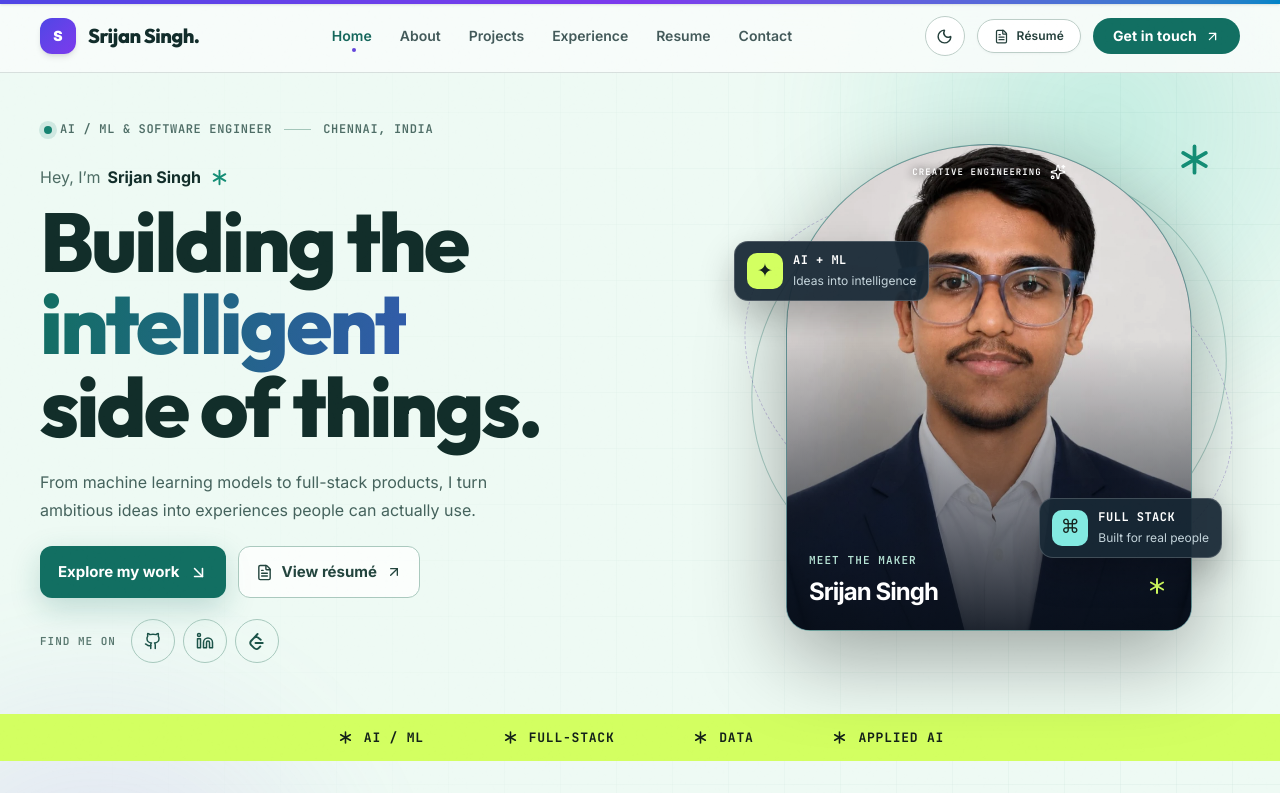
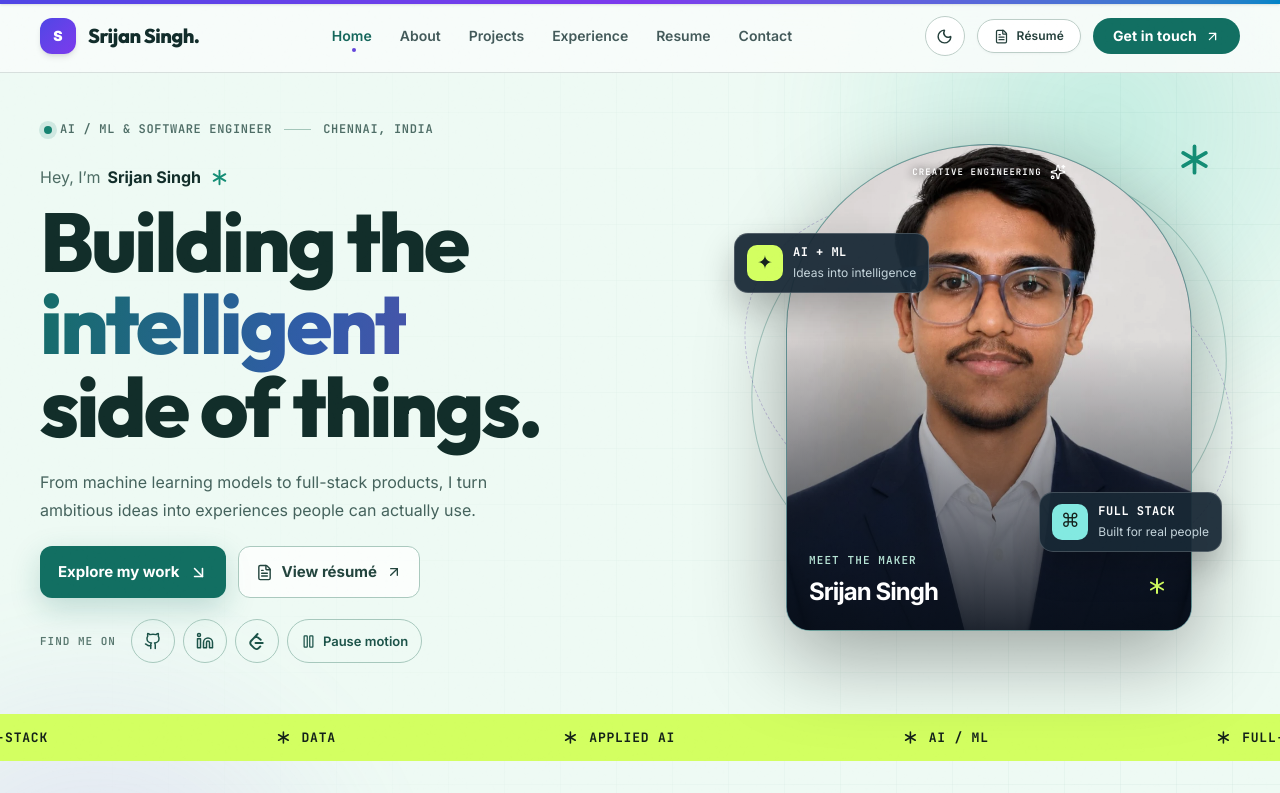
Before and after one commit to SrijanSingh2006/PERSONAL-PORFOLIO-WEBSITE, a React (Vite) app: page / in a window 1280 px wide. Shown: the top 793 px of the page. Built offline with nearby package versions, Linux system fonts and the light colour scheme.

Commit message:
Keep the homepage animated after load (#4)

```diff
--- a/src/components/sections/HeroSection.jsx
+++ b/src/components/sections/HeroSection.jsx
@@ -1,4 +1,5 @@
-import { ArrowDownRight, ArrowUpRight, Asterisk, FileText, Sparkles } from "lucide-react";
+import { useEffect, useState } from "react";
+import { ArrowDownRight, ArrowUpRight, Asterisk, FileText, Pause, Play, Sparkles } from "lucide-react";
 import { Github, LeetCode, Linkedin } from "../Icons";
 import { PROFILE } from "../../data/portfolioData";
 import { PROJECTS } from "../../data/projects";
@@ -6,8 +7,19 @@ import { PROJECTS } from "../../data/projects";
 const specialties = ["AI / ML", "FULL-STACK", "DATA", "APPLIED AI"];
 
 export default function HeroSection() {
+  const [playing, setPlaying] = useState(() => !window.matchMedia("(prefers-reduced-motion: reduce)").matches);
+
+  useEffect(() => {
+    const preference = window.matchMedia("(prefers-reduced-motion: reduce)");
+    const followPreference = (event) => setPlaying(!event.matches);
+    preference.addEventListener("change", followPreference);
+    return () => preference.removeEventListener("change", followPreference);
+  }, []);
+
+  const MotionIcon = playing ? Pause : Play;
+
   return (
-    <section id="hero" className="hero-reimagined">
+    <section id="hero" className="hero-reimagined" data-hero-motion={playing ? "playing" : "paused"}>
       <div className="hero-grid-pattern" aria-hidden="true" />
       <div className="hero-glow hero-glow-one" aria-hidden="true" />
       <div className="hero-glow hero-glow-two" aria-hidden="true" />
@@ -21,7 +33,7 @@ export default function HeroSection() {
           <p className="hero-new-intro">Hey, I’m <strong>{PROFILE.name}</strong> <Asterisk aria-hidden="true" size={23} /></p>
           <h1>
             <span className="hero-title-line">Building the</span>{" "}
-            <span className="hero-title-line"><span className="hero-gradient-word">intelligent</span></span>{" "}
+            <span className="hero-title-line"><span className="hero-gradient-word hero-loop">intelligent</span></span>{" "}
             <span className="hero-title-line">side of things.</span>
           </h1>
           <p className="hero-new-description">From machine learning models to full-stack products, I turn ambitious ideas into experiences people can actually use.</p>
@@ -29,7 +41,15 @@ export default function HeroSection() {
             <a className="hero-new-primary" href="#projects">Explore my work <ArrowDownRight size={19} /></a>
             <a className="hero-new-secondary" href={PROFILE.resumePdfUrl} target="_blank" rel="noreferrer"><FileText size={17} /> View résumé <ArrowUpRight size={16} /></a>
           </div>
-          <div className="hero-new-socials"><span>FIND ME ON</span><a href={PROFILE.github} target="_blank" rel="noreferrer" aria-label="GitHub"><Github size={18} /></a><a href={PROFILE.linkedin} target="_blank" rel="noreferrer" aria-label="LinkedIn"><Linkedin size={18} /></a><a href={PROFILE.leetcode} target="_blank" rel="noreferrer" aria-label="LeetCode"><LeetCode size={17} /></a></div>
+          <div className="hero-new-socials">
+            <span>FIND ME ON</span>
+            <a href={PROFILE.github} target="_blank" rel="noreferrer" aria-label="GitHub"><Github size={18} /></a>
+            <a href={PROFILE.linkedin} target="_blank" rel="noreferrer" aria-label="LinkedIn"><Linkedin size={18} /></a>
+            <a href={PROFILE.leetcode} target="_blank" rel="noreferrer" aria-label="LeetCode"><LeetCode size={17} /></a>
+            <button type="button" className="hero-motion-toggle" onClick={() => setPlaying(!playing)}>
+              <MotionIcon size={15} aria-hidden="true" /> {playing ? "Pause motion" : "Play motion"}
+            </button>
+          </div>
         </div>
         <div className="hero-new-visual">
           <div className="hero-visual-orbit orbit-a" aria-hidden="true" /><div className="hero-visual-orbit orbit-b" aria-hidden="true" />
@@ -38,16 +58,22 @@ export default function HeroSection() {
             <img src={`${import.meta.env.BASE_URL}images/srijan-singh.webp`} alt="Portrait of Srijan Singh" width="822" height="870" fetchPriority="high" />
             <div className="hero-image-caption"><span>MEET THE MAKER</span><strong>{PROFILE.name}<Asterisk size={24} aria-hidden="true" /></strong></div>
           </div>
-          <div className="hero-floating-card hero-floating-ai"><span aria-hidden="true">✦</span><div><strong>AI + ML</strong><small>Ideas into intelligence</small></div></div>
-          <div className="hero-floating-card hero-floating-code"><span aria-hidden="true">⌘</span><div><strong>FULL STACK</strong><small>Built for real people</small></div></div>
+          <div className="hero-loop hero-floating-card hero-floating-ai"><span aria-hidden="true">✦</span><div><strong>AI + ML</strong><small>Ideas into intelligence</small></div></div>
+          <div className="hero-loop hero-floating-card hero-floating-code"><span aria-hidden="true">⌘</span><div><strong>FULL STACK</strong><small>Built for real people</small></div></div>
           <Asterisk className="hero-visual-spark" size={45} aria-hidden="true" />
         </div>
       </div>
-      <ul className="hero-specialty-bar" aria-label="Areas of work">
-        {specialties.map((specialty) => (
-          <li key={specialty}><Asterisk size={19} aria-hidden="true" />{specialty}</li>
-        ))}
-      </ul>
+      <div className="hero-specialty-bar">
+        <div className="hero-specialty-track hero-loop">
+          {[false, true].map((duplicate) => (
+            <ul key={String(duplicate)} className="hero-specialty-group" aria-label="Areas of work" aria-hidden={duplicate || undefined}>
+              {specialties.map((specialty) => (
+                <li key={specialty}><Asterisk size={19} aria-hidden="true" />{specialty}</li>
+              ))}
+            </ul>
+          ))}
+        </div>
+      </div>
       <div className="hero-new-stats">
         <div><strong>{PROFILE.cgpa.split("/")[0]}</strong><span>CGPA AT SRMIST</span></div>
         <div><strong>92.10%</strong><span>MOODLINE TEST ACCURACY</span></div>
--- a/src/redesign.css
+++ b/src/redesign.css
@@ -45,7 +45,7 @@
 .hero-new-intro strong { color: #fff; }
 .hero-new-intro svg { color: #d3ff61; flex: 0 0 auto; }
 .hero-new-copy h1 { margin: 0; color: #fff; font-size: clamp(3.25rem, 6.5vw, 6.125rem); line-height: .99; letter-spacing: -.033em; font-weight: 750; }
-.hero-gradient-word { background: linear-gradient(100deg,#caff61,#62e7dc,#80a4ff); background-size: 200% 100%; -webkit-background-clip: text; background-clip: text; -webkit-text-fill-color: transparent; }
+.hero-gradient-word { background: linear-gradient(100deg,#caff61,#62e7dc,#80a4ff,#caff61); background-size: 250% 100%; -webkit-background-clip: text; background-clip: text; -webkit-text-fill-color: transparent; }
 .hero-title-line { display: block; }
 .hero-new-description { max-width: 510px; margin: 20px 0 22px; color: #b5c2d3; font-size: 16px; line-height: 1.75; }
 .hero-new-actions { display: flex; align-items: center; flex-wrap: wrap; gap: 12px; }
@@ -54,7 +54,7 @@
 .hero-new-primary:hover { box-shadow: 0 14px 35px rgba(193,255,74,.3); }
 .hero-new-secondary { color: #f1f6ff; background: rgba(255,255,255,.05); border-color: rgba(255,255,255,.2); }
 .hero-new-secondary:hover { background: rgba(255,255,255,.12); }
-.hero-new-socials { display: flex; align-items: center; gap: 8px; margin-top: 21px; }
+.hero-new-socials { display: flex; flex-wrap: wrap; align-items: center; gap: 8px; margin-top: 21px; }
 .hero-new-socials > span { margin-right: 7px; color: #8fa0b5; font: 600 .6875rem var(--font-mono); letter-spacing: .09em; }
 .hero-new-socials a { display: grid; place-items: center; width: 44px; height: 44px; border: 1px solid rgba(255,255,255,.2); border-radius: 50%; color: #e9f2fa; text-decoration: none; font: 700 10px var(--font-mono); transition: color .2s,border-color .2s,transform .2s; }
 .hero-new-socials a:hover { color: #d3ff61; border-color: #d3ff61; }
@@ -78,15 +78,38 @@
 .hero-floating-code { right: -18px; bottom: 18%; }
 .hero-floating-code > span { background: #83e9e1; }
 .hero-visual-spark { position: absolute; top: 1%; right: -3%; color: #d3ff61; width: clamp(28px, 4vw, 45px); height: auto; }
+.hero-motion-toggle {
+  display: inline-flex;
+  align-items: center;
+  gap: .45rem;
+  min-height: 44px;
+  padding: 0 .8rem;
+  border: 1px solid rgba(255,255,255,.24);
+  border-radius: 999px;
+  color: #e9f2fa;
+  background: transparent;
+  font: 600 .8125rem var(--font-sans);
+  cursor: pointer;
+}
+.theme-light .hero-motion-toggle { color: #1c5349; border-color: #a7c8bd; }
+.hero-motion-toggle:hover { border-color: currentColor; }
+.hero-motion-toggle:focus-visible { outline: 3px solid currentColor; outline-offset: 3px; }
+
 .hero-specialty-bar {
-  display: flex;
-  flex-wrap: wrap;
-  justify-content: center;
-  gap: 10px clamp(20px, 6vw, 88px);
+  overflow: hidden;
   margin: clamp(28px, 4vw, 54px) calc(-1 * var(--hero-inset)) 24px;
-  padding: 14px var(--hero-gutter);
+  padding-block: 14px;
   background: #d3ff61;
   color: #132119;
+}
+.hero-specialty-track { display: flex; width: max-content; }
+.hero-specialty-group {
+  display: flex;
+  align-items: center;
+  justify-content: space-around;
+  width: max(100vw, 40rem);
+  margin: 0;
+  padding: 0;
   list-style: none;
 }
 .hero-specialty-bar li {
@@ -188,7 +211,7 @@
 .theme-light .hero-new-intro { color: #4d6c64; }
 .theme-light .hero-new-intro strong, .theme-light .hero-new-copy h1 { color: #122e2a; }
 .theme-light .hero-new-intro svg, .theme-light .hero-visual-spark { color: #148d75; }
-.theme-light .hero-gradient-word { background-image: linear-gradient(100deg,#126f62,#315ca9,#6c479e); }
+.theme-light .hero-gradient-word { background-image: linear-gradient(100deg,#126f62,#315ca9,#7344aa,#126f62); }
 .theme-light .hero-new-description { color: #45635d; }
 .theme-light .hero-new-primary { background: #126f62; color: #fff; box-shadow: 0 10px 30px rgba(18,111,98,.22); }
 .theme-light .hero-new-primary:hover { box-shadow: 0 14px 35px rgba(18,111,98,.3); }
@@ -231,9 +254,6 @@
   .hero-new-copy > :focus-within { animation: none; }
 
   .hero-new-visual { animation: hero-portrait-in .75s cubic-bezier(.22, 1, .36, 1) .12s both; }
-  .hero-gradient-word { animation: hero-gradient-sweep 2.8s ease-out .2s both; }
-  .hero-floating-card { animation: hero-card-float 3s ease-in-out .72s; }
-  .hero-floating-code { animation-delay: .92s; }
 
   .hero-new-actions a svg:last-child { transition: transform .25s cubic-bezier(.22, 1, .36, 1); }
   .hero-new-actions a:is(:hover, :focus-visible) { transform: translateY(-3px); }
@@ -263,13 +283,30 @@
   to { opacity: 1; transform: translateY(0) scale(1); }
 }
 
+.hero-gradient-word { animation: hero-gradient-sweep 3.2s ease-in-out infinite alternate; }
+.hero-floating-card { animation: hero-card-float 4s ease-in-out infinite; }
+.hero-floating-code { animation-delay: -2s; }
+.hero-specialty-track { animation: hero-marquee 18s linear infinite; }
+.hero-reimagined[data-hero-motion="paused"] .hero-loop { animation-play-state: paused; }
+
 @keyframes hero-gradient-sweep {
-  from { background-position: 90% 50%; }
-  to { background-position: 0% 50%; }
+  from { background-position: 0% 50%; }
+  to { background-position: 100% 50%; }
 }
 
 @keyframes hero-card-float {
-  50% { translate: 0 -7px; }
+  0%, 100% { translate: 0 0; }
+  50% { translate: 0 -14px; }
+}
+
+@keyframes hero-marquee {
+  to { transform: translateX(-50%); }
+}
+
+@media (prefers-reduced-motion: reduce) {
+  [data-hero-motion="paused"] .hero-specialty-track { width: 100%; animation: none; }
+  [data-hero-motion="paused"] .hero-specialty-group { width: 100%; flex-wrap: wrap; gap: .7rem 1.25rem; justify-content: center; }
+  [data-hero-motion="paused"] .hero-specialty-group[aria-hidden="true"] { display: none; }
 }
 
 @media (prefers-reduced-motion: no-preference) {
--- a/src/styles.css
+++ b/src/styles.css
@@ -410,7 +410,9 @@ body::before {
 html { scroll-behavior: smooth; scroll-padding-top: 88px; }
 .section-label { color: var(--color-primary); }
 @media (prefers-reduced-motion: reduce) {
-  *, *::before, *::after { scroll-behavior: auto !important; animation-duration: .01ms !important; animation-iteration-count: 1 !important; transition-duration: .01ms !important; }
+  *, *::before, *::after { scroll-behavior: auto !important; transition-duration: .01ms !important; }
+  /* The hero loops have a play/pause control and start paused with this preference. */
+  :not(.hero-loop), *::before, *::after { animation-duration: .01ms !important; animation-iteration-count: 1 !important; }
 }
 
 /* Editorial portfolio system: warmer paper, ink, and a restrained violet accent. */
```
Also changed, not shown: 3 other files (tests, documents, lock files or other folders).
